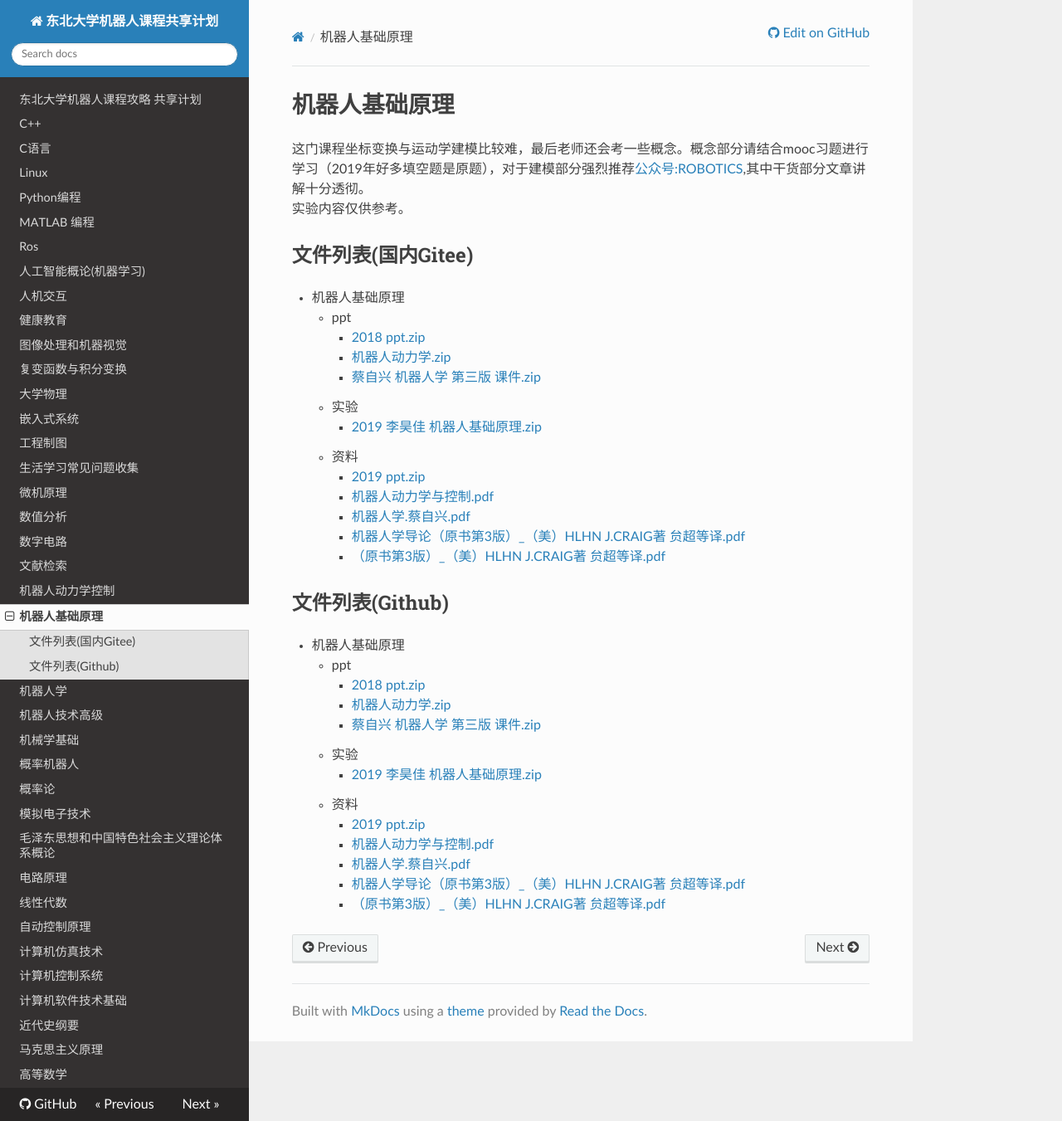
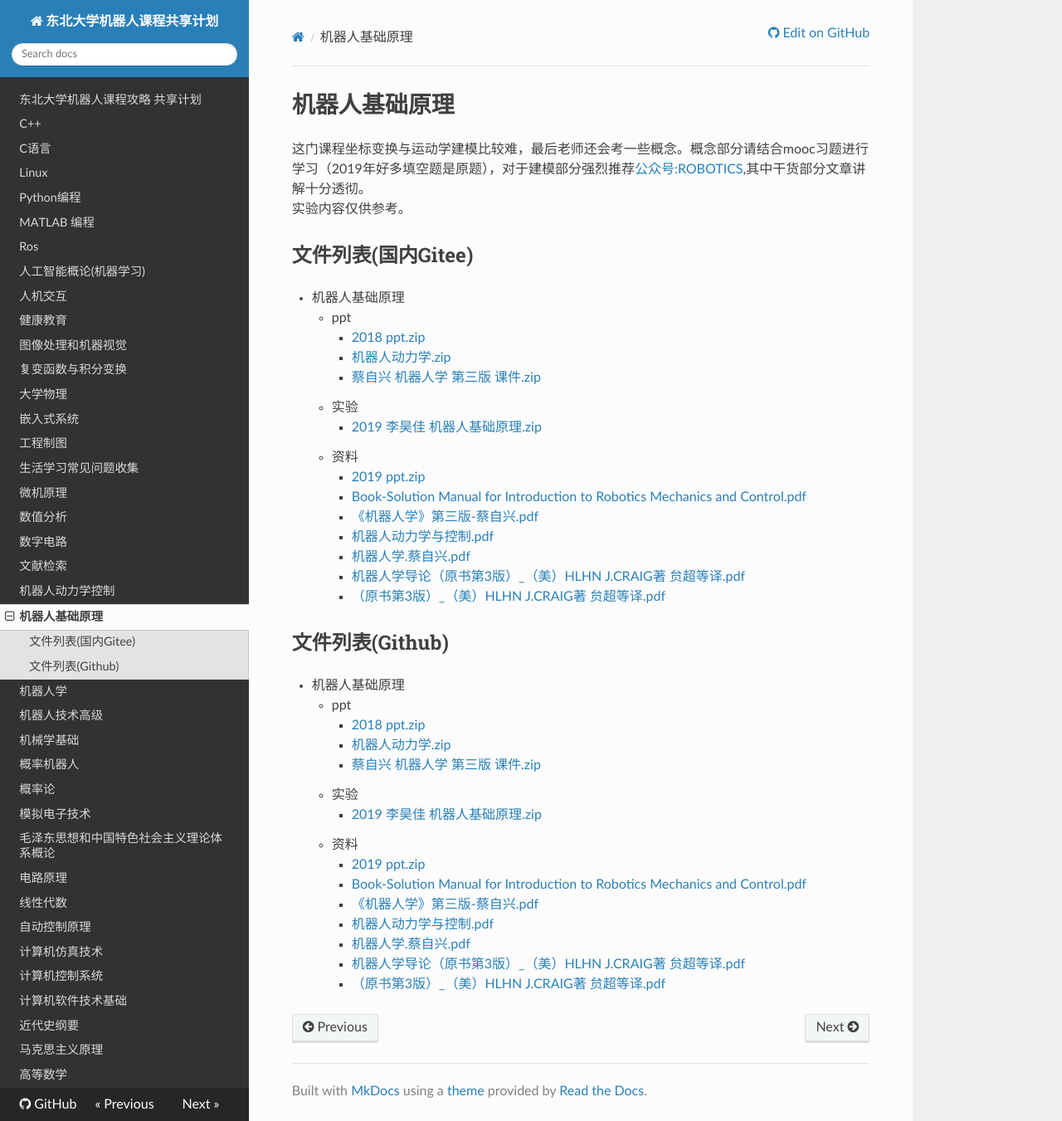
Before and after one commit to li-haojia/NEU-RSE-Courses, an MkDocs documentation site: the page built from docs/机器人基础原理.md, in a window 1280 px wide and 1351 px high. Shown: the whole window at 83% size. Built offline with MkDocs 1.6.1, drawn with Linux system fonts in a browser that asks for light colours; nearby versions of some CDN libraries.

Commit message:
add some books

```diff
--- a/docs/机器人基础原理.md
+++ b/docs/机器人基础原理.md
@@ -15,6 +15,8 @@
         - [2019 李昊佳 机器人基础原理.zip](https://gitee.com/wisfly/NEU-RSE-Courses/raw/master/机器人基础原理\实验/2019 李昊佳 机器人基础原理.zip)
     - 资料
         - [2019 ppt.zip](https://gitee.com/wisfly/NEU-RSE-Courses/raw/master/机器人基础原理\资料/2019 ppt.zip)
+        - [Book-Solution Manual for Introduction to Robotics Mechanics and Control.pdf](https://gitee.com/wisfly/NEU-RSE-Courses/raw/master/机器人基础原理\资料/Book-Solution Manual for Introduction to Robotics Mechanics and Control.pdf)
+        - [《机器人学》第三版-蔡自兴.pdf](https://gitee.com/wisfly/NEU-RSE-Courses/raw/master/机器人基础原理\资料/《机器人学》第三版-蔡自兴.pdf)
         - [机器人动力学与控制.pdf](https://gitee.com/wisfly/NEU-RSE-Courses/raw/master/机器人基础原理\资料/机器人动力学与控制.pdf)
         - [机器人学.蔡自兴.pdf](https://gitee.com/wisfly/NEU-RSE-Courses/raw/master/机器人基础原理\资料/机器人学.蔡自兴.pdf)
         - [机器人学导论（原书第3版）_（美）HLHN J.CRAIG著  贠超等译.pdf](https://gitee.com/wisfly/NEU-RSE-Courses/raw/master/机器人基础原理\资料/机器人学导论（原书第3版）_（美）HLHN J.CRAIG著  贠超等译.pdf)
@@ -32,6 +34,8 @@
         - [2019 李昊佳 机器人基础原理.zip](https://github.com/mywisdomfly/NEU-RSE-Courses/raw/master/机器人基础原理\实验/2019 李昊佳 机器人基础原理.zip)
     - 资料
         - [2019 ppt.zip](https://github.com/mywisdomfly/NEU-RSE-Courses/raw/master/机器人基础原理\资料/2019 ppt.zip)
+        - [Book-Solution Manual for Introduction to Robotics Mechanics and Control.pdf](https://github.com/mywisdomfly/NEU-RSE-Courses/raw/master/机器人基础原理\资料/Book-Solution Manual for Introduction to Robotics Mechanics and Control.pdf)
+        - [《机器人学》第三版-蔡自兴.pdf](https://github.com/mywisdomfly/NEU-RSE-Courses/raw/master/机器人基础原理\资料/《机器人学》第三版-蔡自兴.pdf)
         - [机器人动力学与控制.pdf](https://github.com/mywisdomfly/NEU-RSE-Courses/raw/master/机器人基础原理\资料/机器人动力学与控制.pdf)
         - [机器人学.蔡自兴.pdf](https://github.com/mywisdomfly/NEU-RSE-Courses/raw/master/机器人基础原理\资料/机器人学.蔡自兴.pdf)
         - [机器人学导论（原书第3版）_（美）HLHN J.CRAIG著  贠超等译.pdf](https://github.com/mywisdomfly/NEU-RSE-Courses/raw/master/机器人基础原理\资料/机器人学导论（原书第3版）_（美）HLHN J.CRAIG著  贠超等译.pdf)
```
Also changed, not shown: 2 other files.
